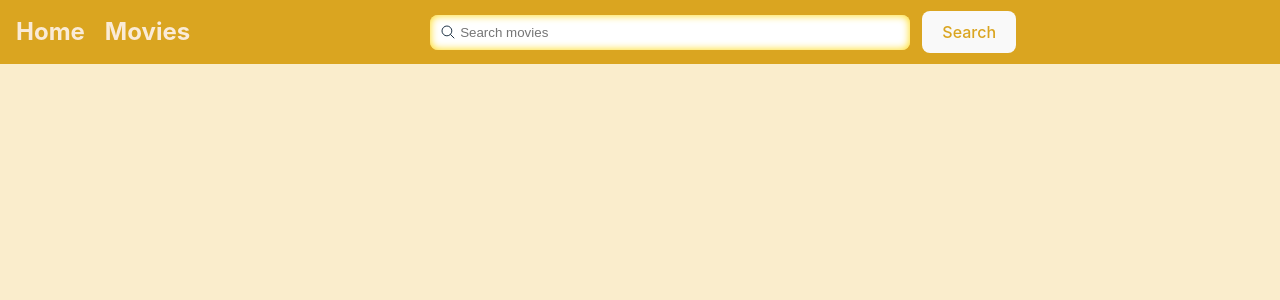
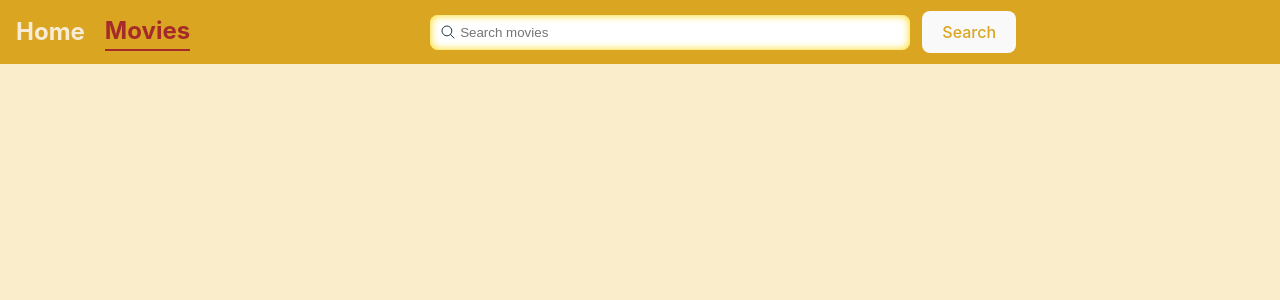
Before and after one commit to OksanaHalenko/goit-react-hw-05, a React (Vite) app: page /movies in a window 1280 px wide. Shown: the top 300 px of the page. Built offline with nearby package versions, Linux system fonts and the light colour scheme.

Commit message:
add styles active by navigation

```diff
--- a/src/components/Navigation/Navigation.module.css
+++ b/src/components/Navigation/Navigation.module.css
@@ -16,4 +16,6 @@
   color: rgb(135, 72, 72);
 }
 .active {
+  color: brown;
+  border-bottom: 2px solid brown;
 }
```
